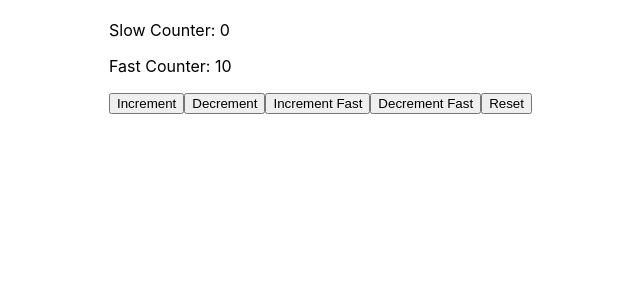
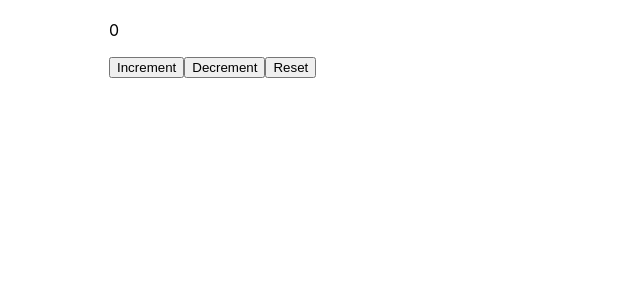
Before and after one commit to alchemist09/react-hooks-fun, a React (Create React App) app: page / in a window 1280 px wide. Shown: the top 300 px of the page, without its empty margins (83-723 px from the left). Built offline with nearby package versions, Linux system fonts and the light colour scheme.

Commit message:
Renders the MultipleReducers component within App component

```diff
--- a/src/App.js
+++ b/src/App.js
@@ -1,9 +1,9 @@
 import React from 'react';
-import HookCounterReducerComplex from './components/useReducer/HookCounterReducerComplex';
+import MultipleReducers from './components/useReducer/MultipleReducers';
 
 function App() {
   return (
-    <HookCounterReducerComplex />
+    <MultipleReducers />
   );
 }
 
```
